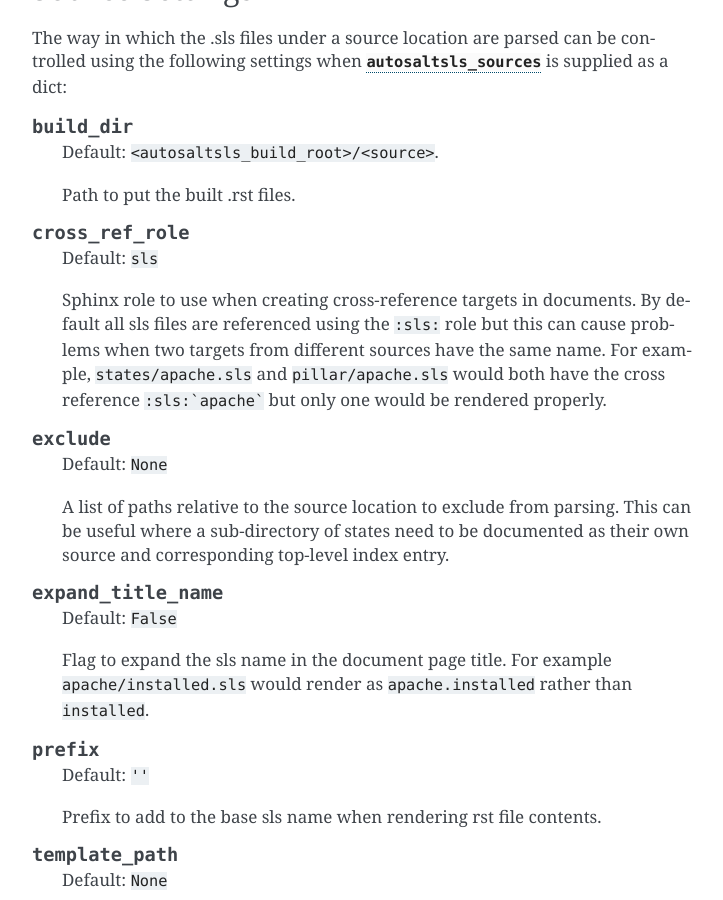
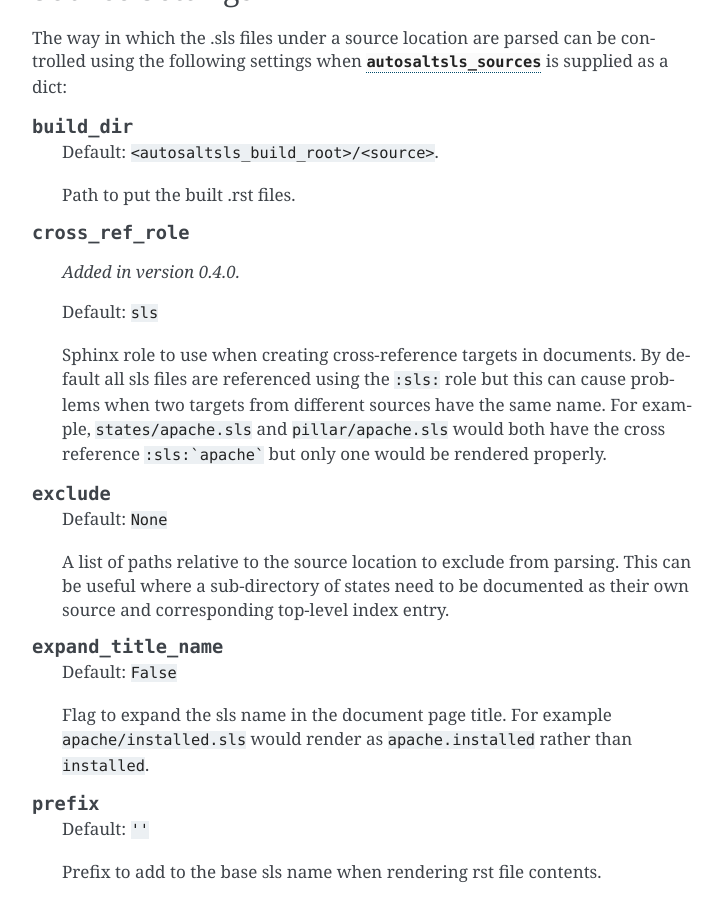
Before and after one commit to Tanoti/sphinxcontrib-autosaltsls, a Sphinx documentation site: the page built from docs/configuration.rst, in a window 1280 px wide and 900 px high, scrolled down 2342 px. Shown: the whole window, without its empty margins (388-1111 px from the left). Built offline with Sphinx 7.4.7, drawn with Linux system fonts in a browser that asks for light colours; the version number is read from the project's files by our own code.

Commit message:
Added ``versionadded`` to ``cross_ref_role`` setting in docs
References #6

```diff
--- a/docs/configuration.rst
+++ b/docs/configuration.rst
@@ -122,6 +122,8 @@ The way in which the .sls files under a source location are parsed can be contro
 
 .. confval:: cross_ref_role
 
+    .. versionadded:: 0.4.0
+
     Default: ``sls``
 
     Sphinx role to use when creating cross-reference targets in documents. By default all sls files are referenced using
```
